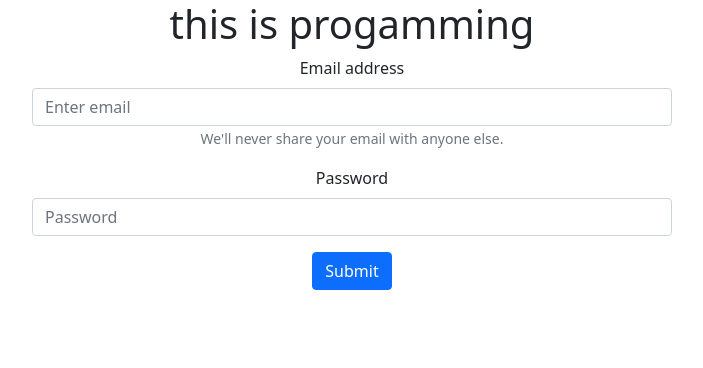
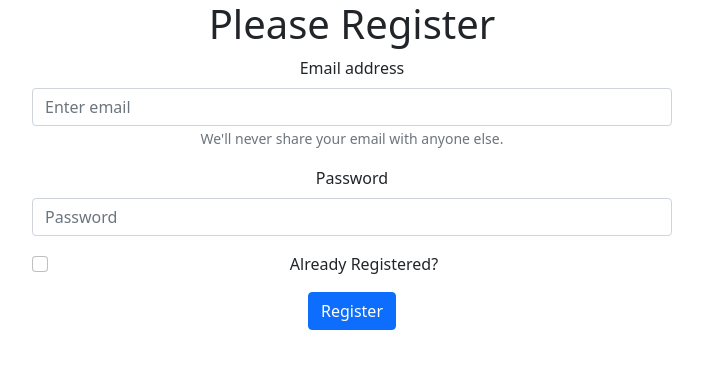
Before and after one commit to sharifulislm/login-Register-email-password, a React (Create React App) app: page / in a window 1280 px wide. Shown: the top 368 px of the page, without its empty margins (288-991 px from the left). Built offline with nearby package versions, Linux system fonts and the light colour scheme.

Commit message:
added chaked button

```diff
--- a/src/App.js
+++ b/src/App.js
@@ -1,7 +1,7 @@
 
 import './App.css';
 import 'bootstrap/dist/css/bootstrap.min.css';
-import { createUserWithEmailAndPassword, getAuth } from "firebase/auth";
+import { createUserWithEmailAndPassword, getAuth, signInWithEmailAndPassword } from "firebase/auth";
 import app from './firebase.init';
 import Form from 'react-bootstrap/Form'
 import { Button } from 'react-bootstrap';
@@ -12,6 +12,7 @@
 
 
     const [error , setError]=useState('');
+    const [registered, setregistered] = useState(false);
   const [validated, setValidated] = useState(false);
   const [Email, setEmail]= useState('');
   const [passoword, setPassoword]= useState('');
@@ -24,6 +25,10 @@
 const handlePasswordBlur = event => {
   setPassoword(event.target.value);
 }
+const HandleRegisterchange = event => {
+  setregistered(event.target.checked);
+}
+
 const handleFormSubmit = event => {
   event.preventDefault();
 
@@ -41,21 +46,40 @@
 
 
  setError('');
+
+
+if(registered) {
+  signInWithEmailAndPassword(auth,Email,passoword)
+  .then(result => {
+    const user =result.user;
+    console.log(user);
+  });
+  setError(error.massage)
+
+}else{
   createUserWithEmailAndPassword(auth,Email,passoword)
   .then(result => {
     const user = result.user;
     console.log(user);
+    setEmail('');
+    setPassoword('');
   } )
   .catch(error => {
  console.log(error);
+ setError(error.message);
   })
 
 
 }
 
+
+event.preventDefault();
+
+}
+
   return (
     <div className="App">
-  <h1> this is progamming </h1>
+  <h1> Please {registered ? 'Login': 'Register'} </h1>
 
 <div className='w-50 mx-auto'>
   <Form noValidate validated={validated} onSubmit={handleFormSubmit}>
@@ -77,11 +101,14 @@
             Please provide a valid city.
           </Form.Control.Feedback>
   </Form.Group>
+  <Form.Group className="mb-3" controlId="formBasicCheckbox">
+    <Form.Check onChange={HandleRegisterchange} type="checkbox" label="Already Registered?" />
+  </Form.Group>
 
   <p className='text-danger'>{error}</p>
 
   <Button  variant="primary" type="submit">
-    Submit
+   {registered ? 'Login': ' Register'}
   </Button>
 </Form>
 </div>
```
